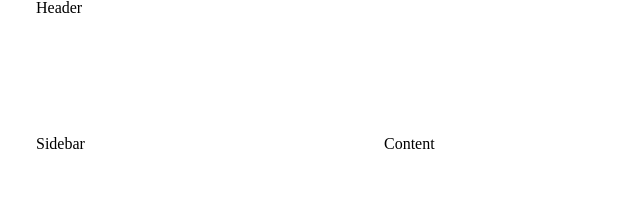
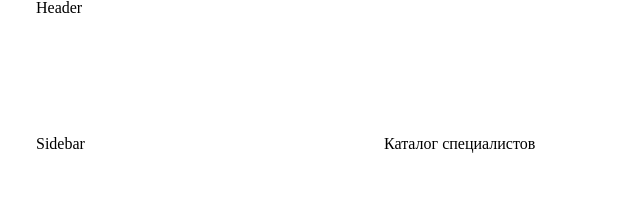
Before and after one commit to HideruCorp/SkillSwap_42_2, a React (Vite) app: page / in a window 1280 px wide. Shown: the top 202 px of the page, without its empty margins (0-640 px from the left). Built offline with nearby package versions, Linux system fonts and the light colour scheme.

Commit message:
feat : вынес лейаут

```diff
--- a/src/app/App.tsx
+++ b/src/app/App.tsx
@@ -1,8 +1,13 @@
 import './App.scss';
-import MainLayout from '@/pages/MainLayout/MainLayout';
+import Layout from '@/widgets/layout/Layout';
+import Catalog from '@/pages/catalog/Catalog';
 
 function App() {
-  return <MainLayout />;
+  return (
+    <Layout>
+      <Catalog />
+    </Layout>
+  );
 }
 
 export default App;
--- /dev/null
+++ b/src/pages/catalog/Catalog.scss
@@ -0,0 +1,3 @@
+.catalog {
+  // стили для страницы каталога
+}
--- /dev/null
+++ b/src/pages/catalog/Catalog.tsx
@@ -0,0 +1,12 @@
+import './Catalog.scss';
+
+const Catalog = () => {
+  return (
+    <div className="catalog">
+      {/*TODO: Добавить CardList Component */}
+      <h1>Каталог специалистов</h1>
+    </div>
+  );
+};
+
+export default Catalog;
--- /dev/null
+++ b/src/widgets/layout/Layout.scss
@@ -0,0 +1,19 @@
+.container {
+  width: 100%;
+  max-width: 1440px;
+  margin: 0 auto;
+
+  padding: 0 36px;
+}
+
+.wrapper {
+  display: grid;
+  grid-template-rows: 104px 1fr;
+  gap: 32px;
+}
+
+.main {
+  display: grid;
+  grid-template-columns: 324px 1020px;
+  gap: 24px;
+}
--- /dev/null
+++ b/src/widgets/layout/Layout.tsx
@@ -0,0 +1,28 @@
+import type { ReactNode } from 'react';
+import './Layout.scss';
+
+interface LayoutProps {
+  children: ReactNode;
+}
+
+const Layout = ({ children }: LayoutProps) => {
+  return (
+    <div className="container">
+      <div className="wrapper">
+        {/* TODO: Добавить Header Component*/}
+        <header className="header">Header</header>
+        {/* Header Component*/}
+
+        <main className="main">
+          {/* TODO: Добавить Sidebar Component*/}
+          <aside className="sidebar">Sidebar</aside>
+          {/* Sidebar Component*/}
+
+          <section className="content">{children}</section>
+        </main>
+      </div>
+    </div>
+  );
+};
+
+export default Layout;
```
